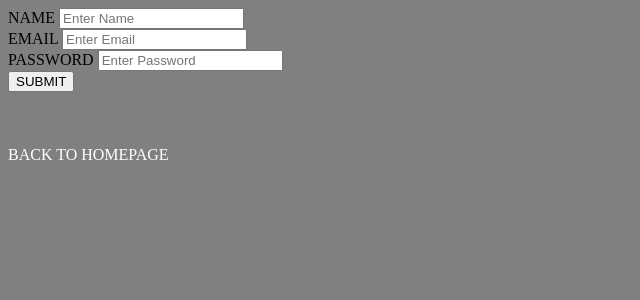
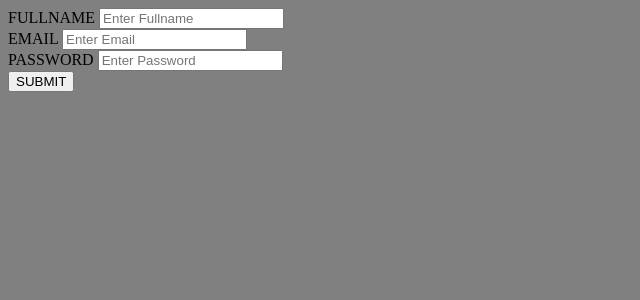
Before and after one commit to bbhramfer/pdo_optimize_skillstest, a PHP site: page /add.php in a window 1280 px wide. Shown: the top 300 px of the page, without its empty margins (0-640 px from the left). Run offline with PHP 8.4, Linux system fonts and the light colour scheme.

Commit message:
fixed add functions

```diff
--- a/add.php
+++ b/add.php
@@ -5,8 +5,8 @@
 <div>
     <form action="add_user.php" method="post">
         <div>
-            <label for="name">NAME</label>
-            <input type="text" name="name" placeholder="Enter Name" required>
+            <label for="name">FULLNAME</label>
+            <input type="text" name="name" placeholder="Enter Fullname" required>
         </div>
         <div>
             <label for="email">EMAIL</label>
@@ -19,5 +19,3 @@
         <button type="submit" name="add">SUBMIT</button>
     </form>
 </div>
-<br><br><br>
-<a href="index.php">BACK TO HOMEPAGE</a>
--- a/add_user.php
+++ b/add_user.php
@@ -1,5 +1,5 @@
 <?php
-    //ADDING USER
+    //ADD USER
 
     include_once('dbconfig.php');
     if(isset($_POST['add'])){
```
